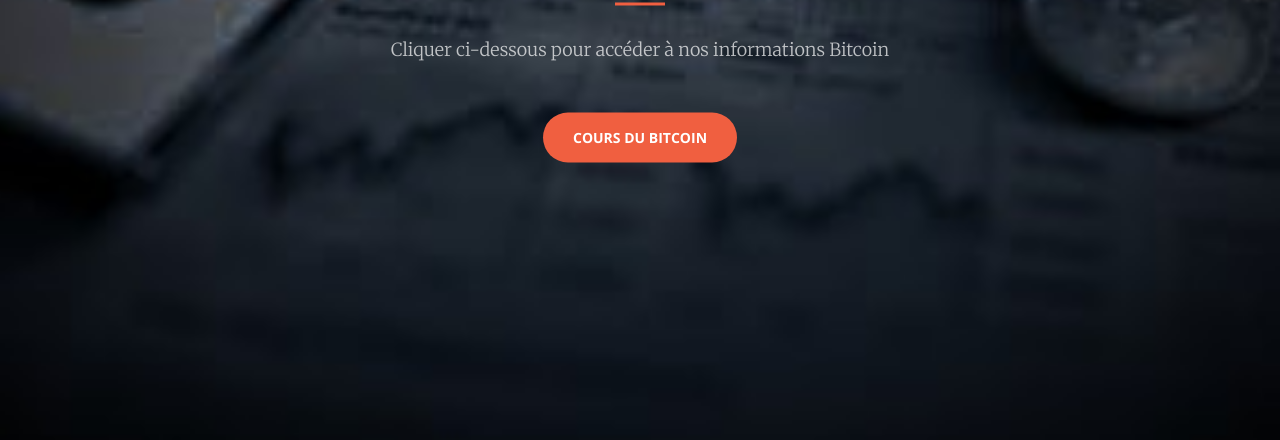
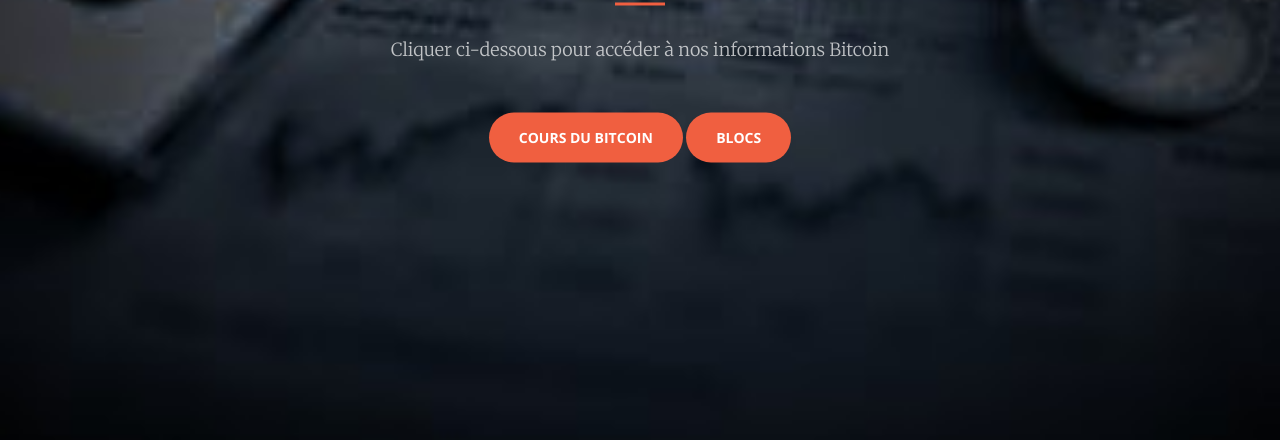
Before and after one commit to ClementMcl/ClementMcl.github.io, a plain HTML site: page index.html in a window 1280 px wide. Shown: the part 360-800 px from the top of the page. Drawn offline with nearby package versions, Linux system fonts and the light colour scheme.

Commit message:
Update index.html

```diff
--- a/index.html
+++ b/index.html
@@ -61,6 +61,8 @@
                 <p>Cliquer ci-dessous pour accéder à nos informations Bitcoin</p>
 
                 <a href="Bitcoin" class="btn btn-primary btn-xl page-scroll" ">Cours du Bitcoin</a>
+                <a href="Blocs" class="btn btn-primary btn-xl page-scroll" ">Blocs</a>
+
 
 
             </div>
```
